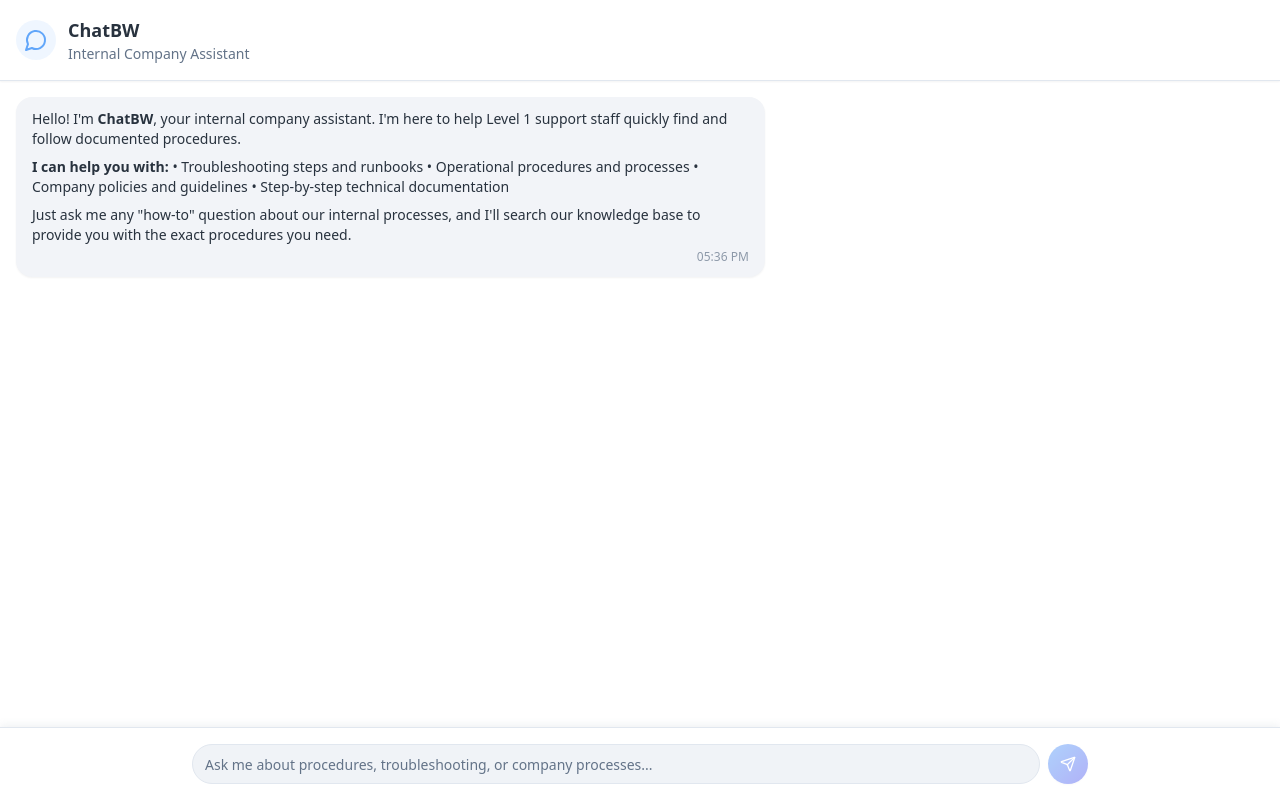
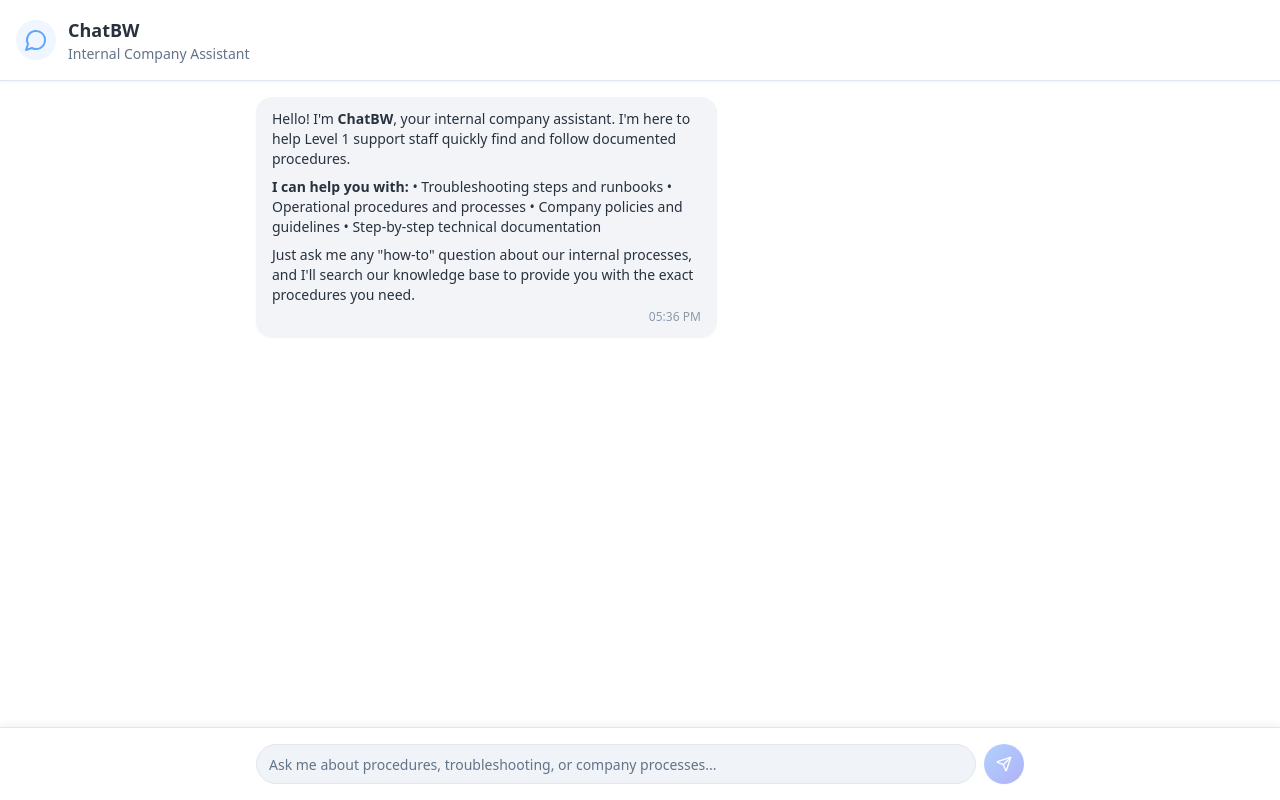
Before and after one commit to shkmizu/chatbw, a React (Vite) app: page / in a window 1280 px wide. Built offline with nearby package versions, Linux system fonts and the light colour scheme.

Commit message:
Refine chat interface layout
Center the chat interface with a maximum width of 800px, similar to ChatGPT's design. This change ensures comfortable margins on larger screens while maintaining the existing layout, colors, and behavior.

```diff
--- a/src/components/ChatInterface.tsx
+++ b/src/components/ChatInterface.tsx
@@ -95,16 +95,18 @@ export const ChatInterface = () => {
       </header>
 
       {/* Messages Area */}
-      <div className="flex-1 overflow-y-auto chat-scroll p-4 space-y-4">
-        {messages.map(message => (
-          <Message key={message.id} message={message} />
-        ))}
-        <div ref={messagesEndRef} />
+      <div className="flex-1 overflow-y-auto chat-scroll p-4">
+        <div className="max-w-3xl mx-auto space-y-4">
+          {messages.map(message => (
+            <Message key={message.id} message={message} />
+          ))}
+          <div ref={messagesEndRef} />
+        </div>
       </div>
 
       {/* Input Area */}
       <div className="p-4 border-t bg-card chat-input-shadow">
-        <div className="flex gap-2 max-w-4xl mx-auto">
+        <div className="flex gap-2 max-w-3xl mx-auto">
           <Input
             ref={inputRef}
             value={inputValue}
```
